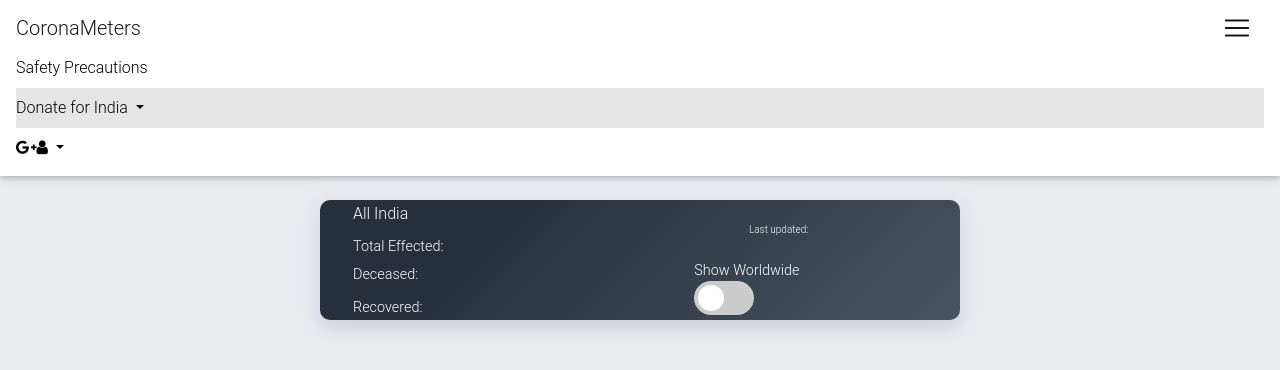
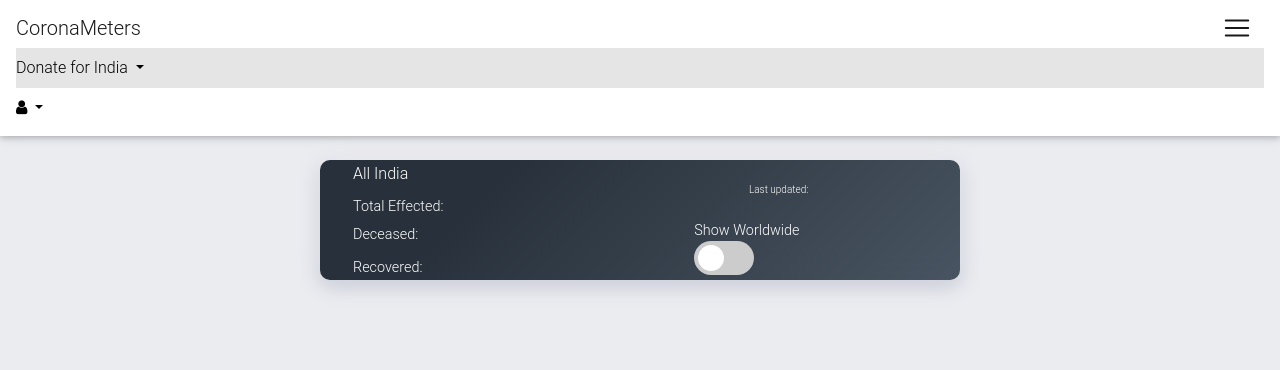
Before and after one commit to jannatpradhan/Indiameter, a Django app: template templates/index.html in a window 1280 px wide, after a click that opens the changed part. Shown: the top 370 px of the page. Run offline with Django 3.2, Linux system fonts and the light colour scheme; the template is opened without the code that fills it, so the values that code supplies are empty; some libraries are stand-ins or nearby versions.

Commit message:
fix login ui

```diff
--- a/templates/header.html
+++ b/templates/header.html
@@ -24,14 +24,11 @@
                 <div class="collapse navbar-collapse" id="navbarSupportedContent-3">
                     <ul class="navbar-nav mr-auto">
 
-                        <li class="nav-item">
-                            <a class="nav-link" href="#">Safety Precautions</a>
-                        </li>
                         <li class="nav-item dropdown active">
                             <a class="nav-link dropdown-toggle" id="navbarDropdownMenuLink-3" data-toggle="dropdown" aria-haspopup="true" aria-expanded="false">Donate for India
                                 </a>
                             <div class="dropdown-menu dropdown-menu-right dropdown-unique" aria-labelledby="navbarDropdownMenuLink-3">
-                                <a class="dropdown-item" href="#"></a>
+                                <a class="dropdown-item" href="#">Available soon</a>
                                 <a class="dropdown-item" href="#"></a>
                                 <a class="dropdown-item" href="#"></a>
                             </div>
@@ -43,7 +40,7 @@
                           {% if user.is_authenticated %}
                               <p>Hello {{ user.get_full_name|default:user.username }}!</p>
                           {% else %}
-                              <a class="nav-link waves-effect waves-light" href="accounts/login"><i class="fa fa-google-plus"></i></a></a>
+
 
                           {% endif %}
 
@@ -55,8 +52,9 @@
                             <div class="dropdown-menu dropdown-menuSafety Precautions-right dropdown-unique" aria-labelledby="navbarDropdownMenuLink">
                               {% if user.is_authenticated %}
                                 <a class="dropdown-item" href="accounts/logout">Logout</a>
+
                                 {% else %}
-
+                                <a class="nav-link waves-effect waves-light" href="accounts/login">Login with <i class="fa fa-google-plus"></i></a></a>
                                 {% endif %}
 
                             </div>
```
